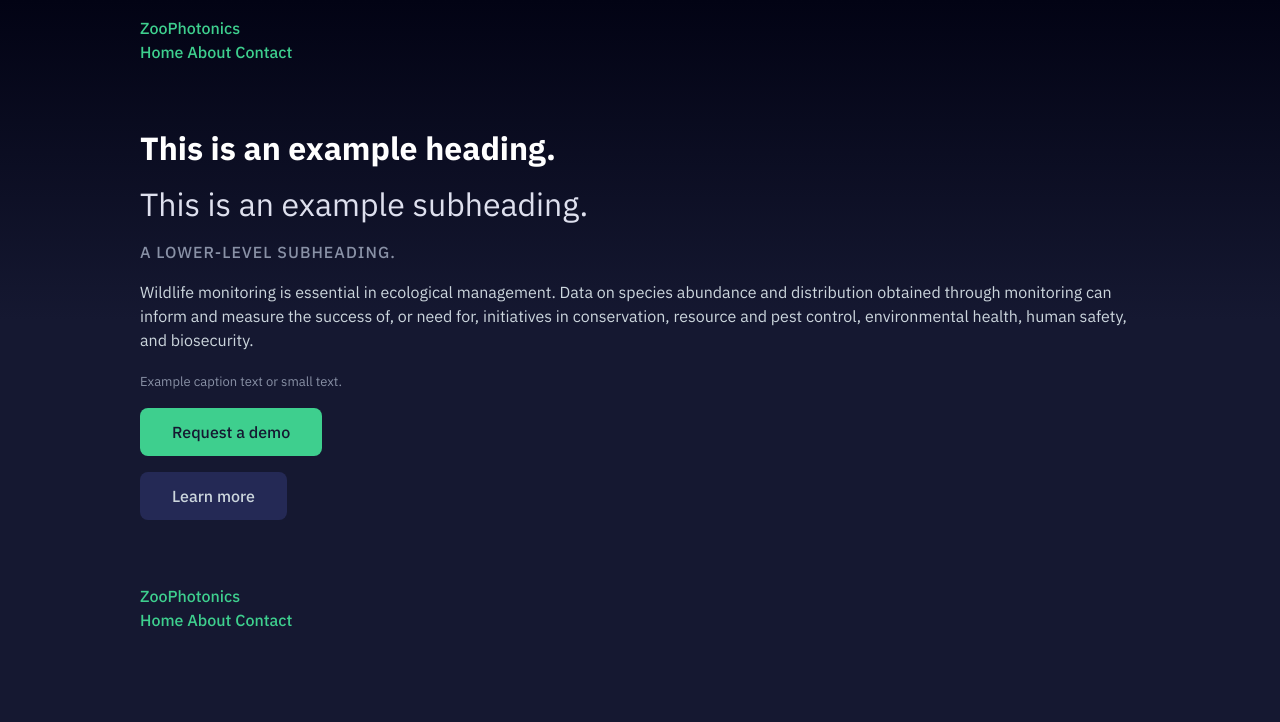
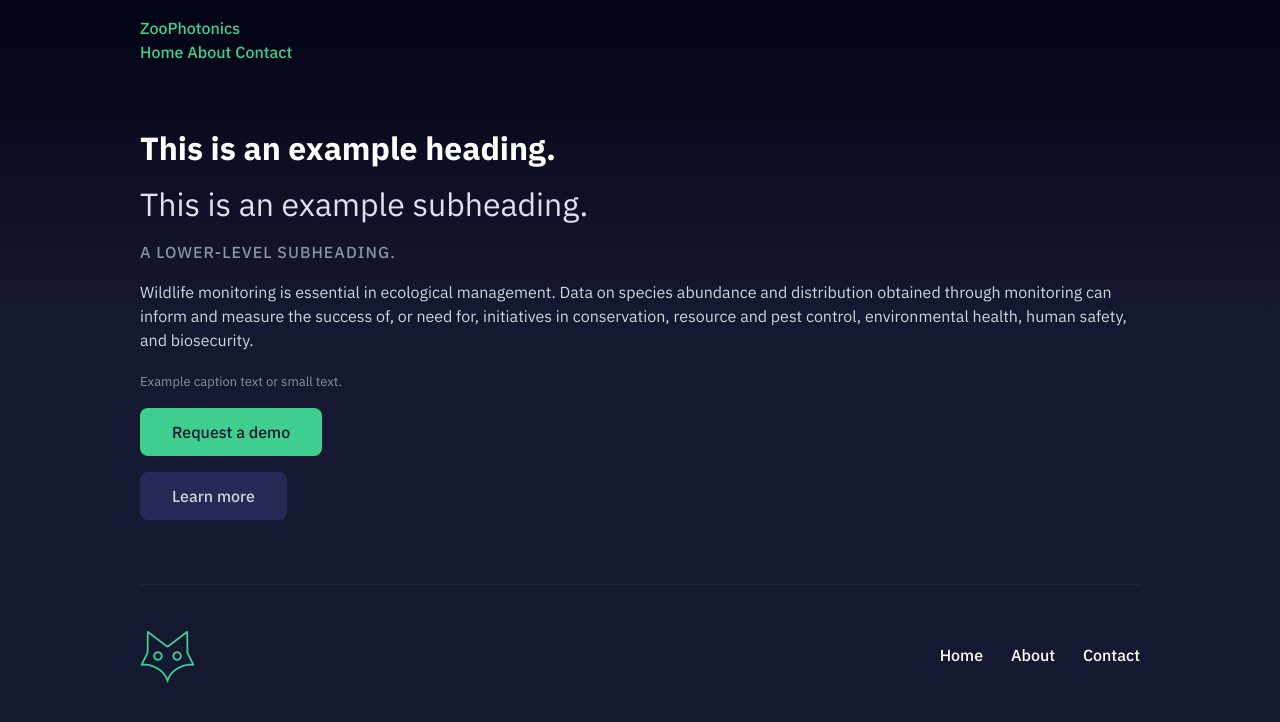
Before and after one commit to SensorTeam/website, a Jekyll site: the page built from source/test.md, in a window 1280 px wide. Shown: the top 722 px of the page. Built offline with Jekyll 4.4.1, drawn with Linux system fonts in a browser that asks for light colours.

Commit message:
Build mobile footer

```diff
--- a/source/_sass/footer.scss
+++ b/source/_sass/footer.scss
@@ -4,5 +4,42 @@
 
 footer {
 	margin: 0 auto;
+	padding-top: 41px;
+	padding-bottom: 34px;
 	max-width: $width--site;
+
+	display: flex;
+	align-items: center;
+	justify-content: space-between;
+
+	border-top: 1px solid lighten($color--background, 5%);
+
+	.logo {
+		width: 55px;
+		height: 53px;
+		display: block;
+		margin-top: 5px;
+		text-indent: -99999px;
+		background-size: 100%;
+		background-repeat: no-repeat;
+		background-image: url('/static/images/logo.png');
+	}
+
+	nav {
+
+		a {
+			display: inline-block;
+			color: $color--headings;
+			margin-right: 24px;
+
+			&:last-child {
+				margin-right: 0;
+			}
+
+			&:hover {
+				color: $color--links;
+			}
+		}
+
+	}
 }
```
Also changed, not shown: source/static/images/logo.png (added).
